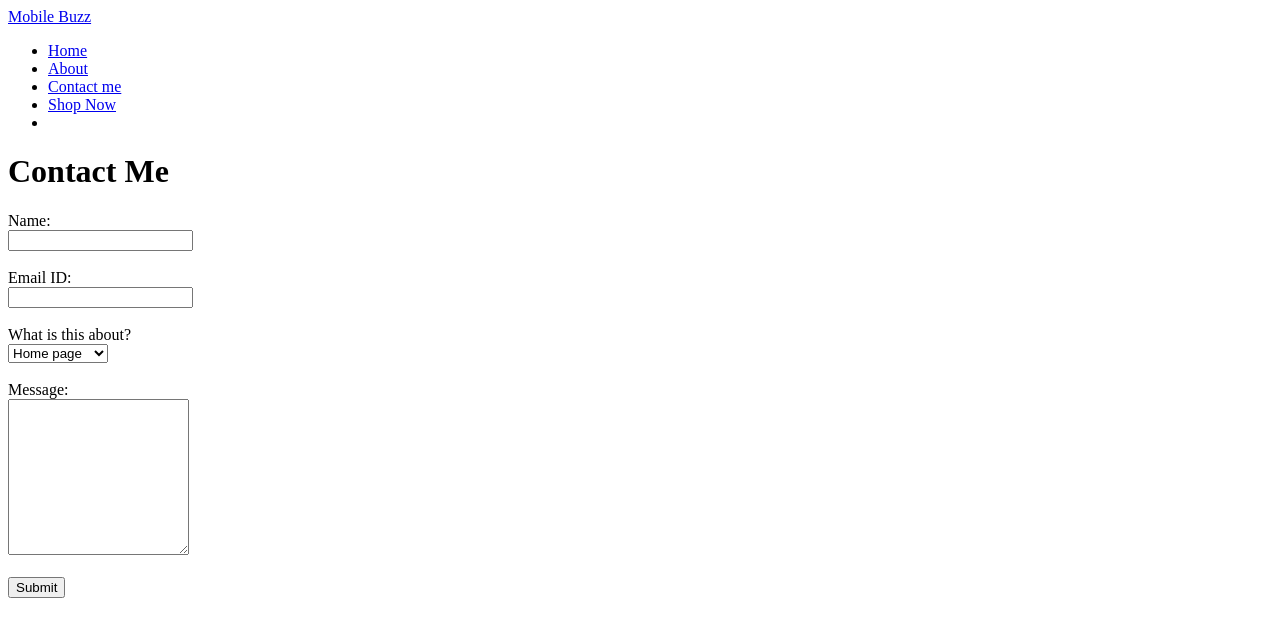
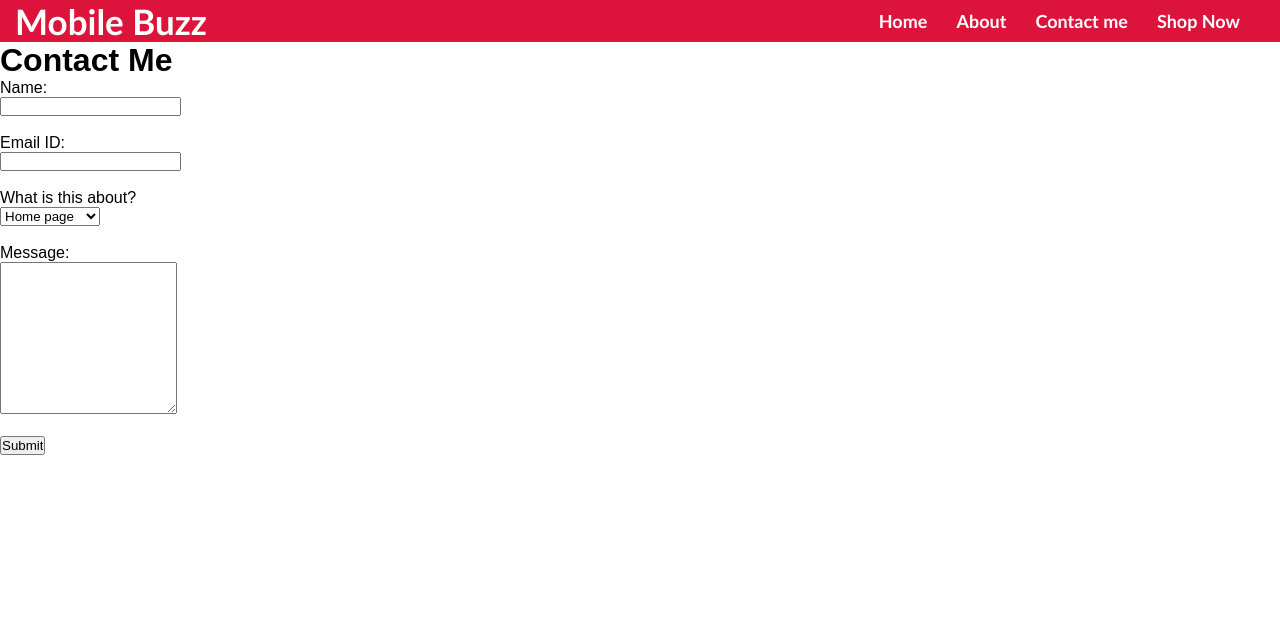
Before and after one commit to Vasudev6585558/Mobile-buzz, a plain HTML site: page Pages/contact.html in a window 1280 px wide. Drawn offline with Linux system fonts and the light colour scheme; files that its build step writes are made by us from their sources.

Commit message:
Update contact.html

```diff
--- a/Pages/contact.html
+++ b/Pages/contact.html
@@ -5,6 +5,14 @@
 <html>
 
 <head>
+
+
+      <title>Contact | Profile Page</title>
+
+      <link rel="stylesheet" type="text/css" href="css/style.css">
+
+      <meta name="viewport" content="width=device-width, initial-scale=1.0">
+
 
   <meta charset="utf-8">
 
```
